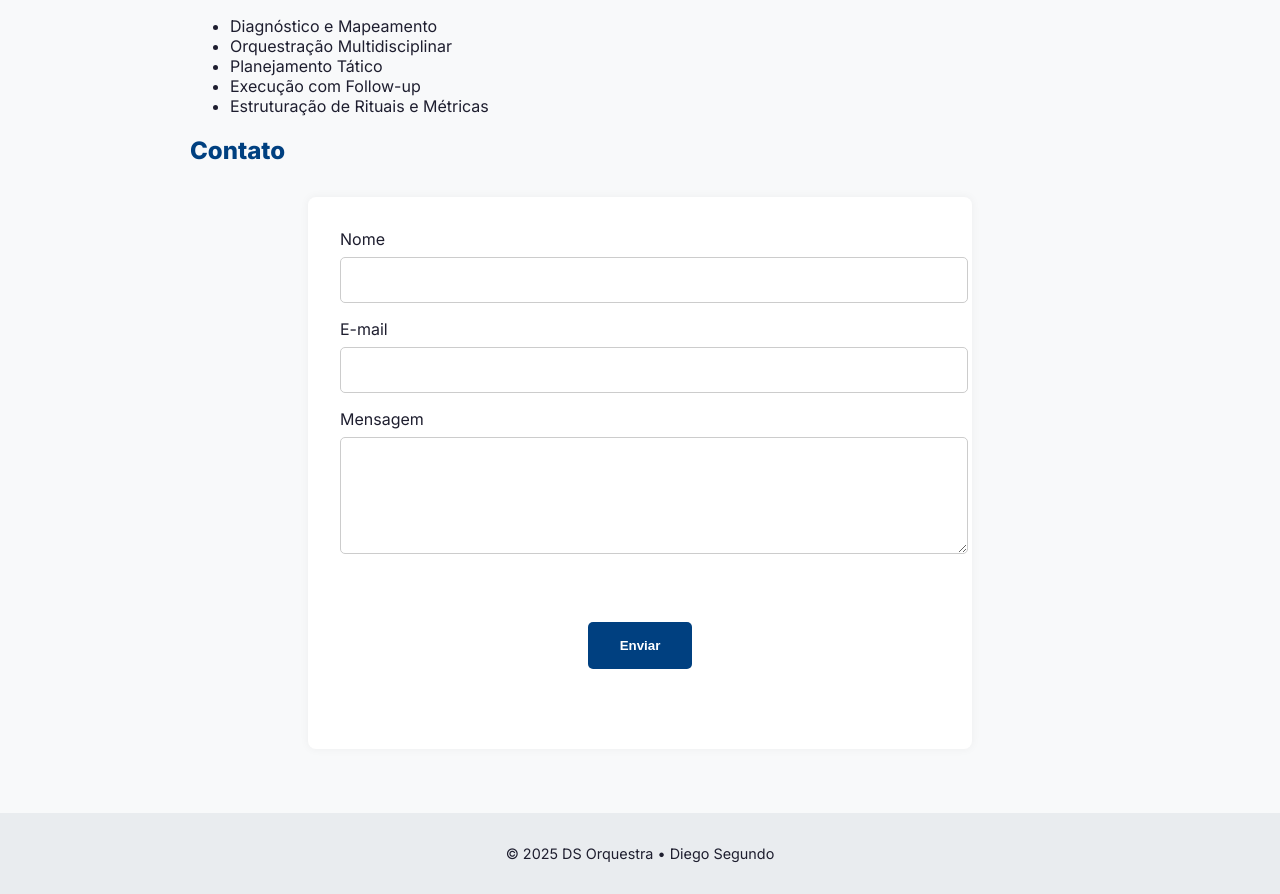
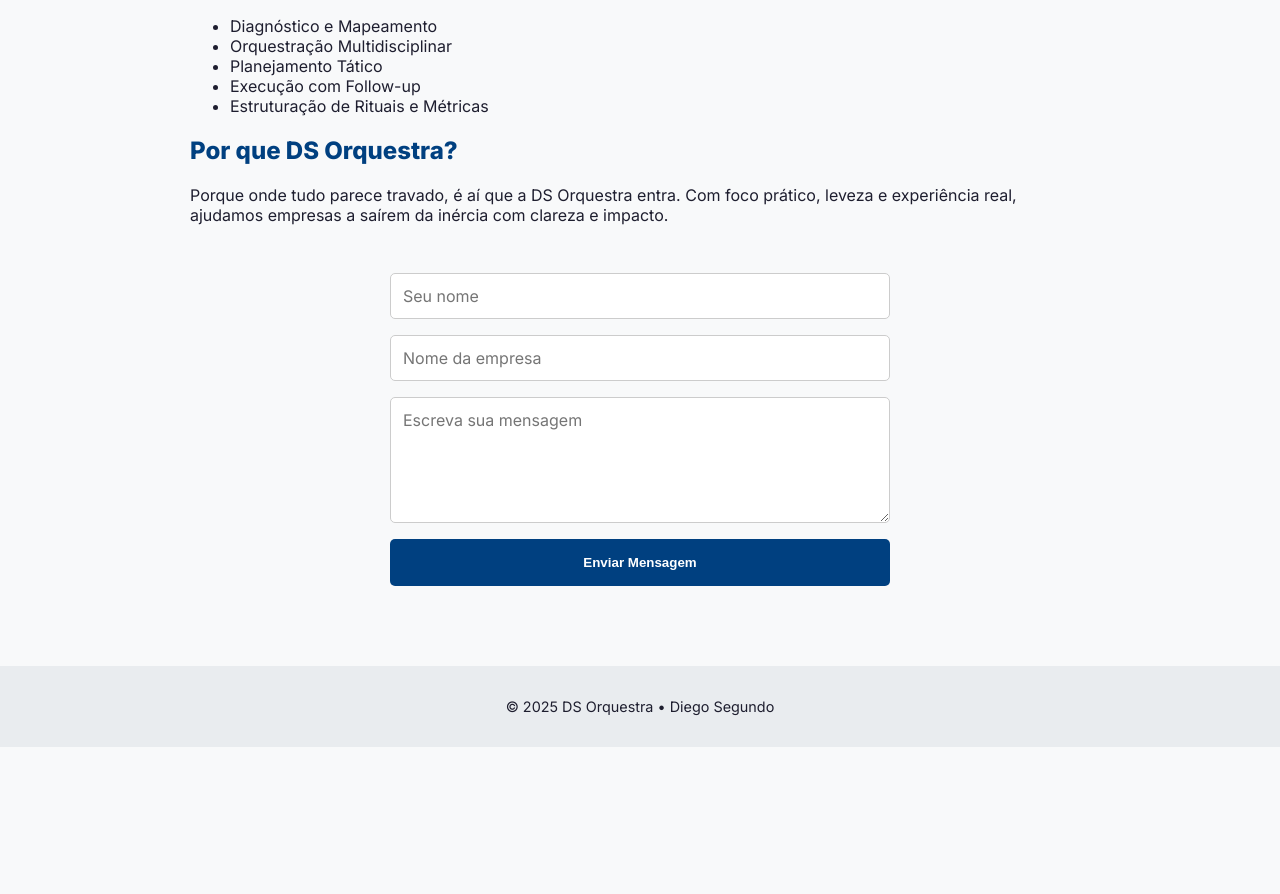
Before and after one commit to DIECARSEG/ds-orquestra, a plain HTML site: page index.html in a window 1280 px wide. Shown: the part 882-1776 px from the top of the page. After the commit the page ends 1629 px from the top, so only its background shows below. Drawn offline with Linux system fonts and the light colour scheme.

Commit message:
Update index.html

```diff
--- a/index.html
+++ b/index.html
@@ -1,4 +1,3 @@
-
 <!DOCTYPE html>
 <html lang="pt-BR">
 <head>
@@ -46,31 +45,28 @@
       text-align: center;
       margin: 3rem 0;
     }
-    .cta a, .cta button {
+    form {
+      display: flex;
+      flex-direction: column;
+      gap: 1rem;
+      max-width: 500px;
+      margin: auto;
+    }
+    input, textarea {
+      padding: 0.75rem;
+      border: 1px solid #ccc;
+      border-radius: 5px;
+      font-size: 1rem;
+      font-family: 'Inter', sans-serif;
+    }
+    button {
       background: #004080;
       color: white;
       padding: 1rem 2rem;
-      text-decoration: none;
       font-weight: bold;
+      border: none;
       border-radius: 5px;
-      border: none;
       cursor: pointer;
-    }
-    form {
-      background: #fff;
-      padding: 2rem;
-      border-radius: 8px;
-      box-shadow: 0 0 10px rgba(0,0,0,0.05);
-      max-width: 600px;
-      margin: 2rem auto;
-    }
-    input, textarea {
-      width: 100%;
-      padding: 0.8rem;
-      margin: 0.5rem 0 1rem;
-      border: 1px solid #ccc;
-      border-radius: 5px;
-      font-size: 1rem;
     }
     footer {
       text-align: center;
@@ -116,17 +112,19 @@
       <li>Estruturação de Rituais e Métricas</li>
     </ul>
 
-    <h2>Contato</h2>
-    <form action="https://formsubmit.co/seuemail@dominio.com" method="POST">
-      <input type="hidden" name="_captcha" value="false">
-      <label for="name">Nome</label>
-      <input type="text" name="name" required>
-      <label for="email">E-mail</label>
-      <input type="email" name="email" required>
-      <label for="message">Mensagem</label>
-      <textarea name="message" rows="5" required></textarea>
-      <div class="cta"><button type="submit">Enviar</button></div>
-    </form>
+    <h2>Por que DS Orquestra?</h2>
+    <p>Porque onde tudo parece travado, é aí que a DS Orquestra entra. Com foco prático, leveza e experiência real, ajudamos empresas a saírem da inércia com clareza e impacto.</p>
+
+    <div class="cta">
+  <form action="https://formspree.io/f/mldljayv" method="POST" style="display: flex; flex-direction: column; gap: 1rem; max-width: 500px; margin: auto;">
+    <input type="text" name="nome" placeholder="Seu nome" required>
+    <input type="text" name="empresa" placeholder="Nome da empresa">
+    <textarea name="mensagem" placeholder="Escreva sua mensagem" rows="5" required></textarea>
+    <button type="submit" style="background: #004080; color: white; padding: 1rem 2rem; font-weight: bold; border: none; border-radius: 5px; cursor: pointer;">
+      Enviar Mensagem
+    </button>
+  </form>
+</div>
   </section>
 
   <footer>
```
